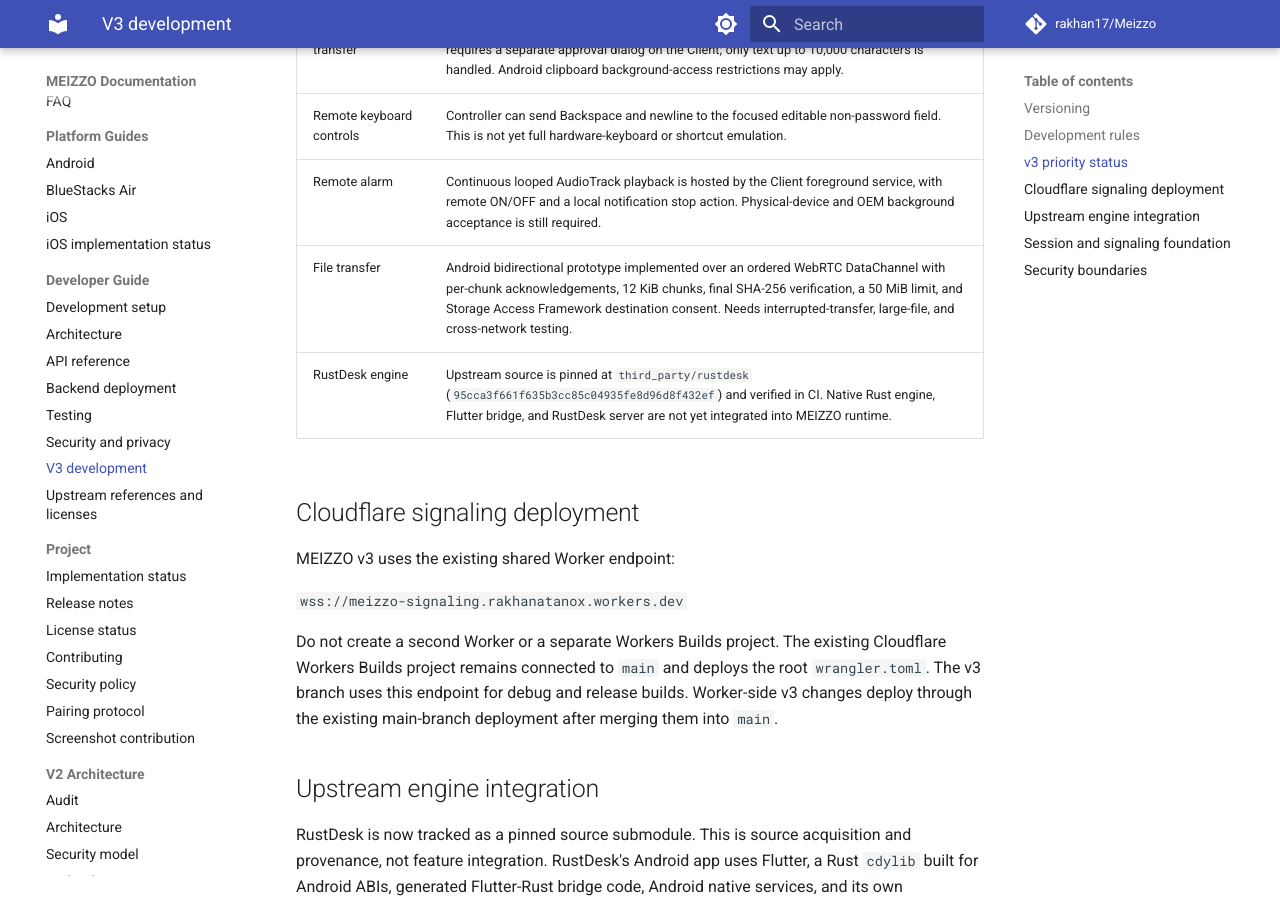
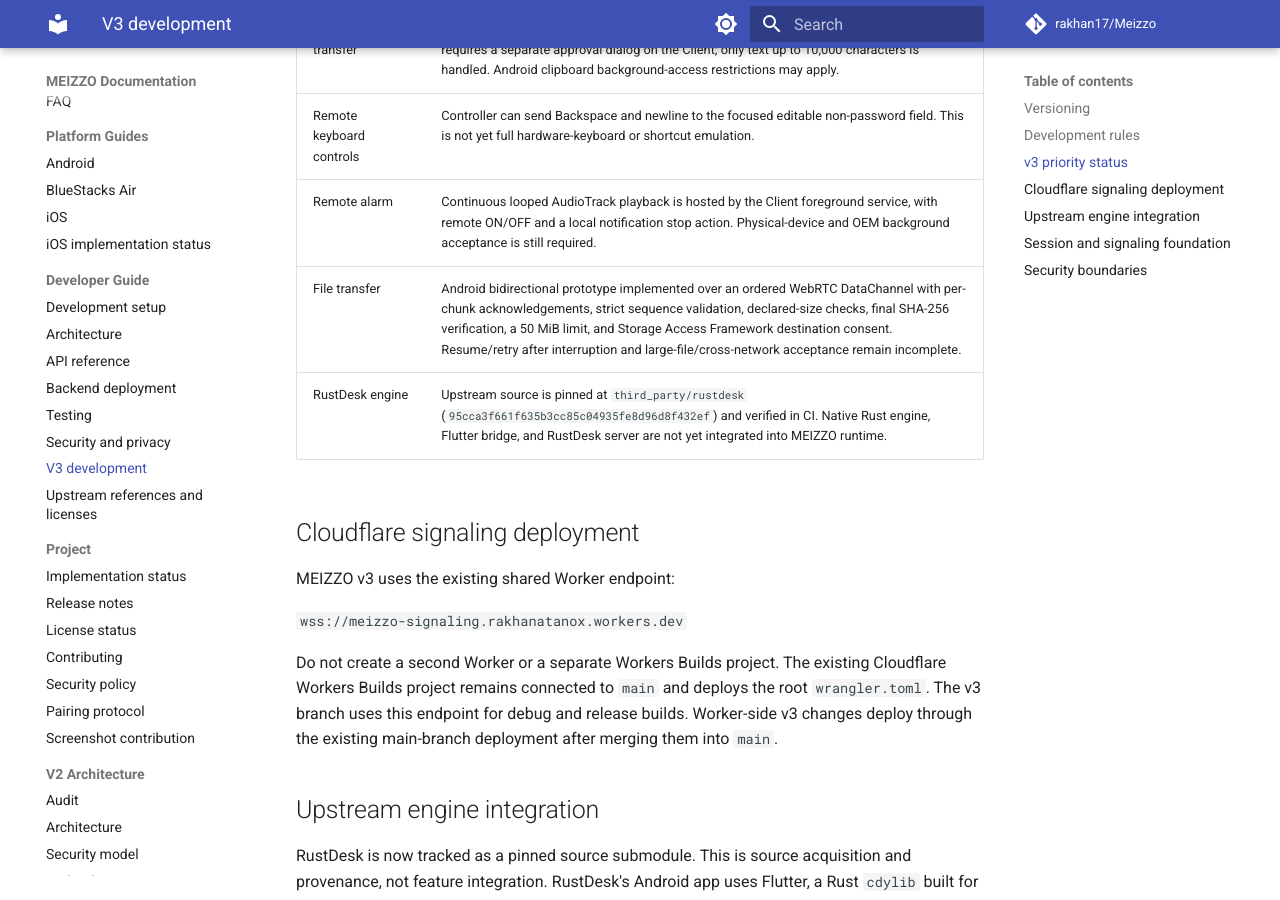
Before and after one commit to rakhan17/Meizzo, an MkDocs documentation site: the page built from docs/v3/README.md, in a window 1280 px wide and 900 px high, scrolled down 1333 px. Built offline with MkDocs 1.6.1 and Material for MkDocs 9.7.7, drawn with Linux system fonts in a browser that asks for light colours; comment, search, counter and statistics services are not loaded.

Commit message:
Document stricter file transfer integrity checks

```diff
--- a/docs/v3/README.md
+++ b/docs/v3/README.md
@@ -29,7 +29,7 @@ This branch is the isolated development line for MEIZZO 3.x. The v2.5.0 stable l
 | Clipboard transfer | Controller can request Client text clipboard or send text to it. Every read and overwrite requires a separate approval dialog on the Client; only text up to 10,000 characters is handled. Android clipboard background-access restrictions may apply. |
 | Remote keyboard controls | Controller can send Backspace and newline to the focused editable non-password field. This is not yet full hardware-keyboard or shortcut emulation. |\n| Clipboard transfer | Controller can request Client text clipboard or send text to it. Every read and overwrite requires a separate approval dialog on the Client; only text up to 10,000 characters is handled. Android clipboard background-access restrictions may apply. |\n| Remote screenshots | Controller can save a frame from its active live-screen viewer using PixelCopy. Android 10+ saves to Pictures/MEIZZO; older supported versions use app-specific picture storage. |
 | Remote alarm | Continuous looped AudioTrack playback is hosted by the Client foreground service, with remote ON/OFF and a local notification stop action. Physical-device and OEM background acceptance is still required. |
-| File transfer | Android bidirectional prototype implemented over an ordered WebRTC DataChannel with per-chunk acknowledgements, 12 KiB chunks, final SHA-256 verification, a 50 MiB limit, and Storage Access Framework destination consent. Needs interrupted-transfer, large-file, and cross-network testing. |
+| File transfer | Android bidirectional prototype implemented over an ordered WebRTC DataChannel with per-chunk acknowledgements, strict sequence validation, declared-size checks, final SHA-256 verification, a 50 MiB limit, and Storage Access Framework destination consent. Resume/retry after interruption and large-file/cross-network acceptance remain incomplete. |
 | RustDesk engine | Upstream source is pinned at `third_party/rustdesk` (`95cca3f661f635b3cc85c04935fe8d96d8f432ef`) and verified in CI. Native Rust engine, Flutter bridge, and RustDesk server are not yet integrated into MEIZZO runtime. |
 
 ## Cloudflare signaling deployment
```
